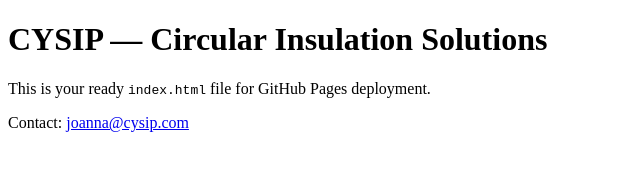
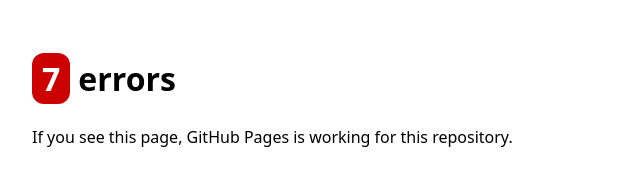
Before and after one commit to aishacyprus-dot/cysip, a plain HTML site: page index.html in a window 1280 px wide. Shown: the whole page, without its empty margins (0-640 px from the left). Drawn offline with Linux system fonts and the light colour scheme.

Commit message:
Modify title and add styles for test site
Updated title and added custom styles for the test site.

```diff
--- a/index.html
+++ b/index.html
@@ -3,12 +3,15 @@
 <head>
   <meta charset="utf-8" />
   <meta name="viewport" content="width=device-width,initial-scale=1" />
-  <title>CYSIP — Circular Insulation Solutions</title>
-  <meta name="description" content="CYSIP — sustainable insulation panels from sheep wool waste. Innovation for energy-efficient modular building." />
+  <title>cysip — test site</title>
+  <style>
+    body { font-family: system-ui, -apple-system, "Segoe UI", Roboto, Arial; padding: 24px; }
+    .badge { display:inline-block; background:#c00; color:#fff; padding:4px 10px; border-radius:12px; font-weight:700; margin-right:8px; }
+    .errors-list { color:#c00; margin-top:8px; }
+  </style>
 </head>
 <body>
-  <h1>CYSIP — Circular Insulation Solutions</h1>
-  <p>This is your ready <code>index.html</code> file for GitHub Pages deployment.</p>
-  <p>Contact: <a href="mailto:joanna@cysip.com">joanna@cysip.com</a></p>
+  <h1><span class="badge">7</span>errors</h1>
+  <p>If you see this page, GitHub Pages is working for this repository.</p>
 </body>
 </html>
```
